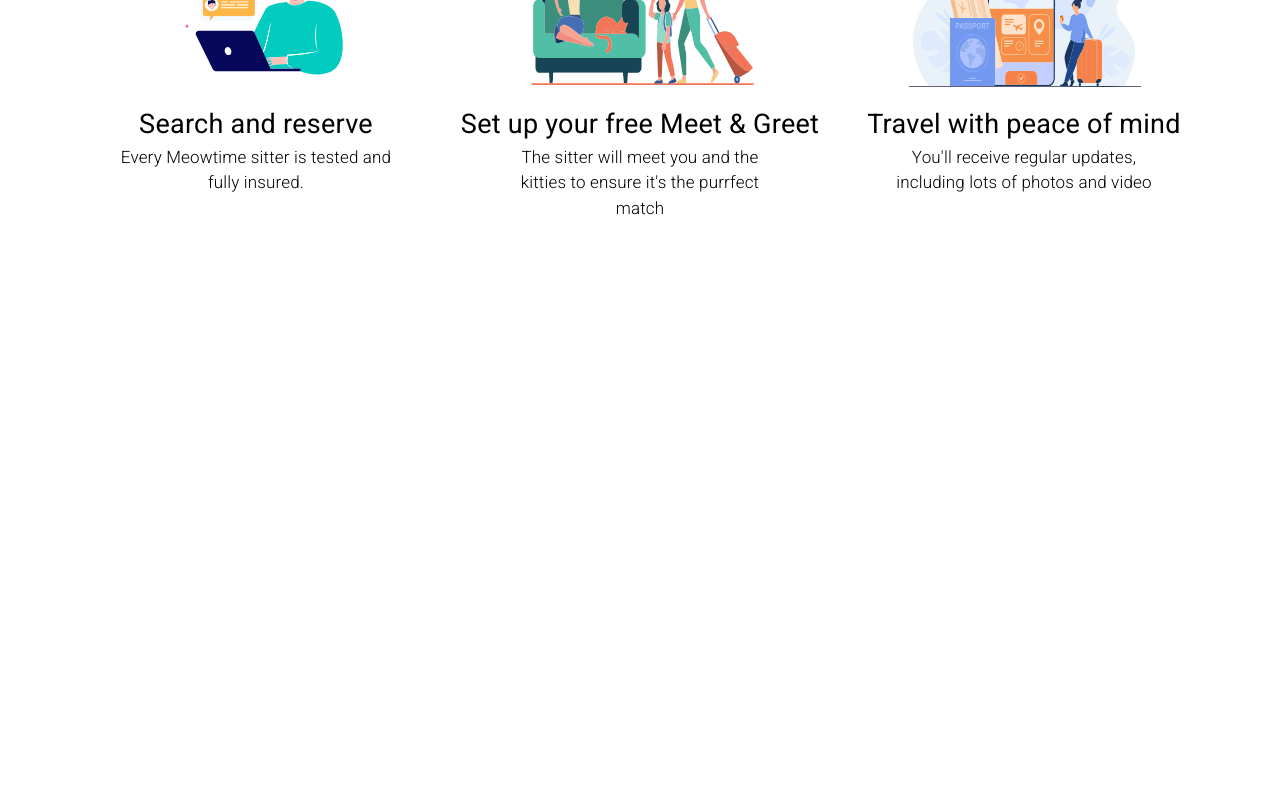
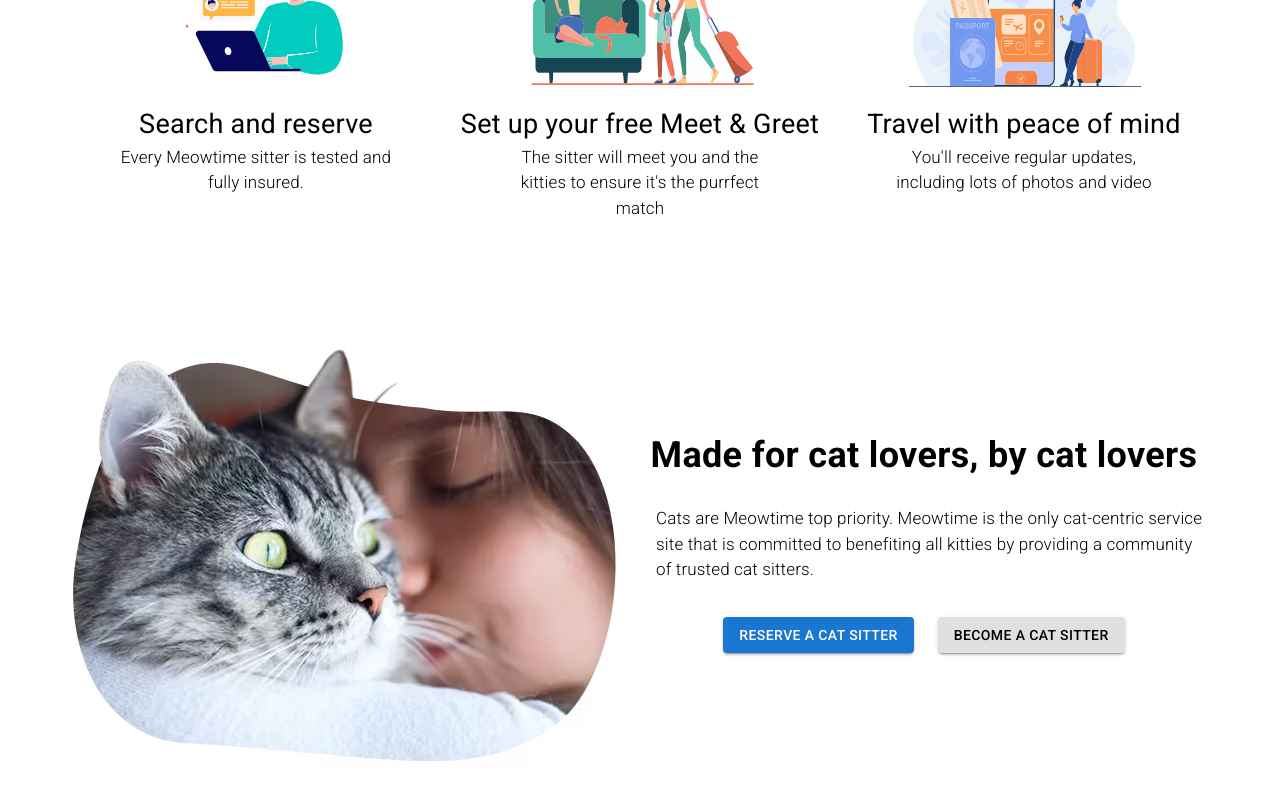
Before and after one commit to scipe/meowtime, a React (Create React App) app in the folder stack/client/: page / in a window 1280 px wide. Shown: the part 418-1218 px from the top of the page. Before the commit the page ends 800 px from the top, so only its background shows below. Built offline with nearby package versions, Linux system fonts and the light colour scheme.

Commit message:
feat ( client ): add block with about information

```diff
--- /dev/null
+++ b/stack/client/src/layouts/splash/SectionAbout/SectionAbout.tsx
@@ -0,0 +1,127 @@
+import React from 'react';
+import Grid from '@mui/material/Grid';
+import { Box, Container } from '@mui/system';
+import { Typography, Button } from '@mui/material';
+
+const SectionInfo = () => {
+  return (
+    <Container
+      sx={{
+        maxWidth: 1280,
+        marginTop: 0,
+        mx: 'auto',
+        marginBottom: 0,
+      }}
+    >
+      <Grid
+        container
+        direction="row"
+        alignItems="center"
+        justifyContent="center"
+        spacing={0}
+        marginTop="44px"
+      >
+        <Grid
+          item
+          md={6}
+          sx={{
+            height: 425,
+            width: 570,
+          }}
+        >
+          <Box
+            sx={{
+              display: 'flex',
+              flexDirection: 'column',
+              justifyContent: 'center',
+              alignItems: 'center',
+            }}
+          >
+            <Box
+              component="img"
+              sx={{
+                height: 422,
+                width: 570,
+              }}
+              alt="The house from the offer."
+              src="../assets/splash/images/about.png"
+            />
+          </Box>
+        </Grid>
+
+        <Grid
+          item
+          md={6}
+          sx={{
+            height: 500,
+            width: 425,
+          }}
+        >
+          <Box
+            sx={{
+              display: 'flex',
+              flexDirection: 'column',
+              justifyContent: 'center',
+              alignItems: 'center',
+              maxWidth: 568,
+              minHeight: 105,
+              marginTop: 10,
+            }}
+          >
+            <Typography
+              sx={{
+                marginTop: 5,
+                fontFamily: 'Roboto',
+                fontWeight: 600,
+                textAlign: 'left',
+                fontSize: 36,
+              }}
+            >
+              Made for cat lovers, by cat lovers
+            </Typography>
+            <Typography
+              sx={{
+                fontFamily: 'Roboto',
+                fontWeight: 300,
+                textAlign: 'left',
+                fontSize: 17,
+                paddingTop: 3,
+                paddingLeft: 2,
+              }}
+            >
+              Cats are Meowtime top priority. Meowtime is the only cat-centric service site that is
+              committed to benefiting all kitties by providing a community of trusted cat sitters.
+            </Typography>
+
+            <Container
+              sx={{
+                display: 'flex',
+                flexDirection: 'row',
+                justifyContent: 'center',
+                alignItems: 'center',
+                maxWidth: 505,
+                minHeight: 105,
+              }}
+            >
+              <Button
+                variant="contained"
+                sx={{
+                  color: 'primary',
+                  marginRight: 3,
+                }}
+              >
+                Reserve a cat sitter
+              </Button>
+
+              <Button variant="contained" color="inherit">
+                Become a cat sitter
+              </Button>
+            </Container>
+          </Box>
+        </Grid>
+      </Grid>
+    </Container>
+  );
+};
+
+export default SectionInfo;
--- a/stack/client/src/pages/Splash/Splash.tsx
+++ b/stack/client/src/pages/Splash/Splash.tsx
@@ -2,6 +2,7 @@ import React from 'react';
 import { Auth0Provider } from '@auth0/auth0-react';
 import Header from '../../layouts/Header/Header';
 import Capabilities from '../../layouts/splash/Capabilities/Capabilities';
+import SectionAbout from '../../layouts/splash/SectionAbout/SectionAbout';
 
 const Splash = () => {
   return (
@@ -14,6 +15,7 @@ const Splash = () => {
         <Header />
       </Auth0Provider>
       <Capabilities />
+      <SectionAbout />
     </>
   );
 };
```
Also changed, not shown: stack/client/public/assets/splash/images/about.png (added).
